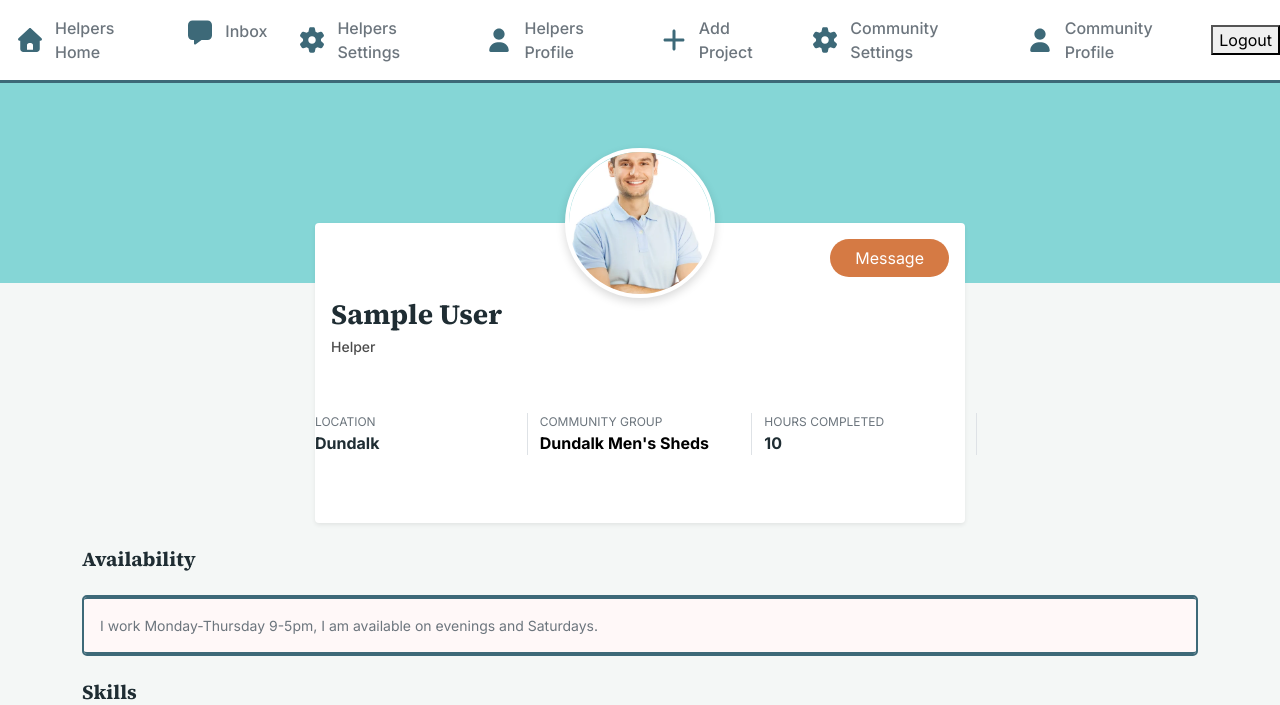
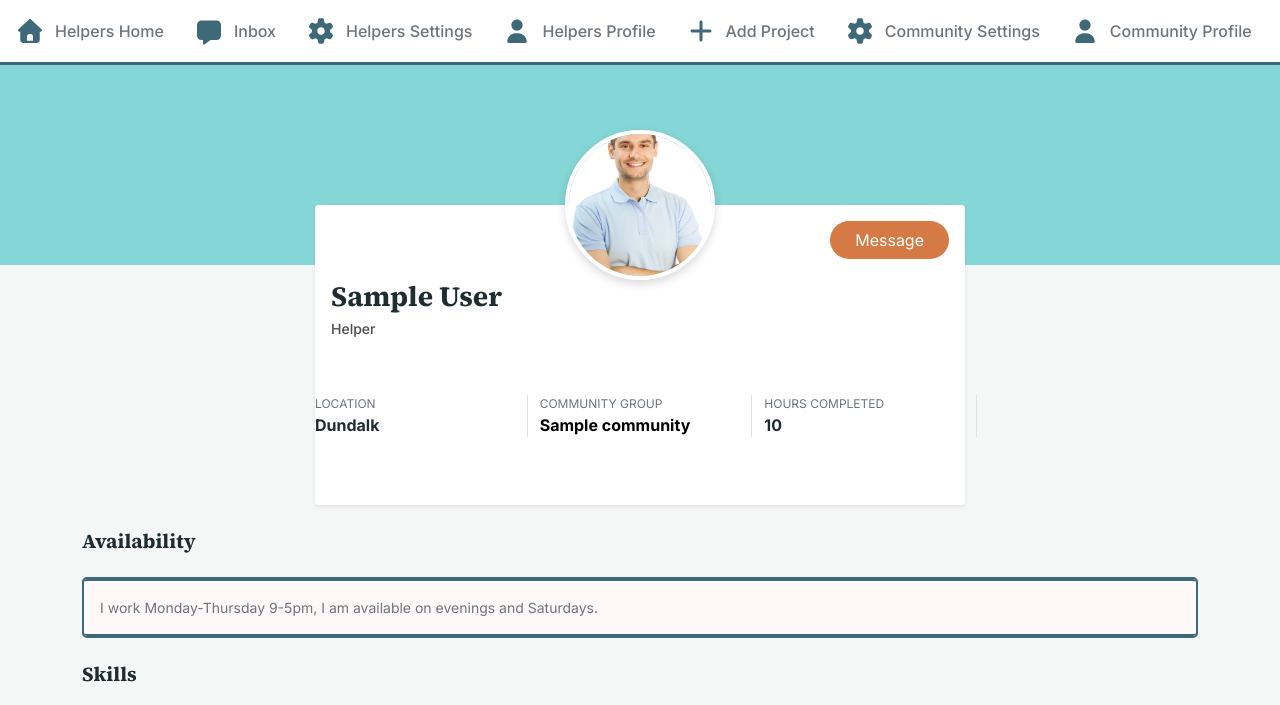
Before and after one commit to Jamie-Lawlor/HelpOuts, a Flask app: a page that uses templates/includes/nav_bar.html in a window 1280 px wide. Shown: the top 705 px of the page. Run offline with Flask 3, Linux system fonts and the light colour scheme; tables that the repository leaves empty hold one stand-in row (values such as "Sample post"); some libraries are stand-ins or nearby versions; some web fonts are replaced.

Commit message:
Fixing minor issues
Fixing some issues that we fixed for T-CA2 on AWS but did not push to github

```diff
--- a/app.py
+++ b/app.py
@@ -1,7 +1,6 @@
 from flask import Flask, render_template, session
 import os
 from db.database import db
-from db.models import Users, Messages, Communities
 from flask_migrate import Migrate
 from routes.login import login_blueprint
 from routes.messages import messages_blueprint
@@ -9,18 +8,16 @@ from routes.profile import profile_blueprint
 from routes.posts import posts_blueprint
 from routes.subscriptions import subscriptions_blueprint
 from dotenv import load_dotenv
-from flask_socketio import SocketIO, join_room, send
-from datetime import datetime
-from Crypto.Cipher import PKCS1_OAEP
-from Crypto.PublicKey import RSA
+from events import socketio
 load_dotenv()
 
 
 app = Flask(__name__)
 app.config["SQLALCHEMY_DATABASE_URI"] = os.getenv("DB_URL")
 app.secret_key = os.getenv("SECRET_KEY")
-socketio = SocketIO(app)
 db.init_app(app)
+socketio.init_app(app)
+
 migrate = Migrate(app, db)
 app.register_blueprint(login_blueprint)
 app.register_blueprint(messages_blueprint)
@@ -32,13 +29,11 @@ app.register_blueprint(subscriptions_blueprint)
 @app.route("/")
 def index():
     session["id"] = 3
-    print("USER ID: ",session.get("user_id"))
     return render_template("index.html")
 
 
 @app.route("/home_page/")
 def home_page():
-    print("USER ID: ",session.get("user_id"))
     return render_template("home_page.html")
 
 
@@ -51,51 +46,5 @@ def settings_page():
 def helper_settings_page():
     return render_template("helper_settings.html")
 
-
-@socketio.on("join_room")
-def handle_connect():
-    session["room"] = "user_3_user_5_direct_messaging"
-    room = session.get("room")
-    join_room(room)
-
-
-
-@socketio.on("message_sent")
-def message_sent(data):
-    date = datetime.now()
-    room = session.get("room")
-    sender_id = data["sender_id"]
-    receiver_id = data["receiver_id"]
-    sender = Users.query.get_or_404(2)
-    # receiver = Users.query.get_or_404(2)
-    if sender_id == "1":
-        sender_data = Communities.query.get_or_404(sender_id)
-    else:
-        sender_data = Users.query.get_or_404(sender_id)
-
-    message = data["message"]
-
-    public_key = sender.public_key
-
-    RSA_public_key = RSA.import_key(public_key)
-    cipher = PKCS1_OAEP.new(RSA_public_key)
-    encrypted_message = cipher.encrypt(message.encode('utf-8'))
-
-    messageContent = {
-        "user": sender_data.name,
-        "message": message,
-        "sent": date.strftime("%H:%M"),
-        "profile_picture":sender_data.profile_picture
-    }
-    message = Messages(
-        sender_id=sender_id,
-        receiver_id=receiver_id,
-        content=encrypted_message,
-        timestamp = date
-    )
-    db.session.add(message)
-    db.session.commit()
-    send(messageContent, to = room)
-
 if __name__ == "__main__":
     socketio.run(app, debug=True)
--- a/db/local-setup/seed.sql
+++ b/db/local-setup/seed.sql
@@ -1,8 +1,8 @@
 INSERT INTO communities (id, name, area, description, profile_picture)
 VALUES
-(1, 'Dundalk Tidy Towns', 'Dundalk, Co.Louth', 'Dundalk Tidy Towns is committed to creating a cleaner and greener environment for the people of Dundalk. Working with the local community and businesses alike to improve the aesthetic appearance of the town.', '/static/images/community_image.png'),
+(1, 'Mens Shed Dundalk', 'Dundalk, Co.Louth', 'Mens Shed Dundalk provides a supportive environment for men to connect, share skills, and work on projects that benefit the local community.', NULL),
 (2, 'Ardee Tidy Towns', 'Ardee, Co.Louth', 'Ardee Tidy Towns is dedicated to enhancing the beauty and cleanliness of Ardee through community involvement and sustainable practices.', NULL),
-(3, 'Mens Shed Dundalk', 'Dundalk, Co.Louth', 'Mens Shed Dundalk provides a supportive environment for men to connect, share skills, and work on projects that benefit the local community.', NULL);
+(3, 'Dundalk Tidy Towns', 'Dundalk, Co.Louth', 'Dundalk Tidy Towns is committed to creating a cleaner and greener environment for the people of Dundalk. Working with the local community and businesses alike to improve the aesthetic appearance of the town.', '/static/images/community_image.png');
 
 INSERT INTO users (id, name, email, password, type, work_area, specialism, skills, rating, private_key, public_key, profile_picture, community_id)
 VALUES
--- /dev/null
+++ b/extensions.py
@@ -0,0 +1,3 @@
+from flask_socketio import SocketIO
+
+socketio = SocketIO()
--- a/routes/posts.py
+++ b/routes/posts.py
@@ -1,6 +1,6 @@
 from flask import Blueprint, render_template, request, redirect, session, jsonify
 from db.database import db
-from db.models import Projects, Jobs, Users, Subscriptions, UserJobs
+from db.models import Projects, Jobs, Users, Subscriptions, UserJobs, JobLocation, Reviews
 import os
 import json
 from pywebpush import webpush, WebPushException
@@ -131,6 +131,11 @@ def edit_post():
 @posts_blueprint.route("/delete_post", methods=["POST"])
 def delete_post():
     updated_data = int(request.json["post_id"])
+    UserJobs.query.filter_by(job_id = updated_data).delete()
+    if updated_data > 0 and updated_data <=4:
+        JobLocation.query.filter_by(job_id = updated_data).delete()
+    if updated_data > 0 and updated_data <=3:
+        Reviews.query.filter_by(job_id = updated_data).delete()
     db.session.delete(Jobs.query.filter_by(id=updated_data).first())
     db.session.commit()
     return ""
@@ -140,9 +145,7 @@ def job_accepted():
     data = request.json["data"]
     job_id = data[0]
     helper_id = data[1]
-
     accepted_job = UserJobs(
-        # HARDCODED
         user_id= helper_id,
         job_id = job_id
     )
--- a/routes/profile.py
+++ b/routes/profile.py
@@ -17,8 +17,6 @@ def community_profile_page(community_name):
     )
     # specific_job_data = Jobs.query.join(Projects, Jobs.project_id == Projects.id).where(Projects.community_id == community_id).all()
     get_project_names = Projects.query.join(Jobs, Projects.id == Jobs.project_id).all()
-    print("LENGTH: ", len(all_job_data))
-    print("LENGTH: ", len(get_project_names))
     return render_template(
         "/profile/community_profile.html",
         community=community_data,
@@ -32,6 +30,7 @@ def community_profile_page(community_name):
 def helper_profile_page(user_name):
     revert_format = user_name.replace("_", " ").title()
     user_data = Users.query.filter_by(name = revert_format).first_or_404()
+    print(user_data.name)
     community_id = user_data.community_id
     joined_community_data = Communities.query.get_or_404(community_id)
     all_job_data = (
@@ -39,6 +38,7 @@ def helper_profile_page(user_name):
         .where(UserJobs.user_id == user_data.id)
         .all()
     )
+    print(all_job_data)
     return render_template("/profile/helper_profile.html", user_data = user_data, community_data = joined_community_data, user_jobs = all_job_data)
 
 
@@ -55,8 +55,6 @@ def settings_page(community_name):
     )
     # specific_job_data = Jobs.query.join(Projects, Jobs.project_id == Projects.id).where(Projects.community_id == community_id).all()
     get_project_names = Projects.query.join(Jobs, Projects.id == Jobs.project_id).all()
-    print("LENGTH: ", len(all_job_data))
-    print("LENGTH: ", len(get_project_names))
     return render_template(
         "/settings.html",
         community=community_data,
--- a/templates/home_page.html
+++ b/templates/home_page.html
@@ -46,7 +46,7 @@
           <hr class="my-4">
           <div class="d-flex justify-content-between align-items-center">
             <span class="small fw-bold text-muted">Join 50 other Helpers</span>
-            <a href="/community_profile/dundalk_tidy_towns" class="btn helper-button">View Group</a>
+            <a href="#" class="btn helper-button">View Group</a>
           </div>
           </div>
         </div>
@@ -71,7 +71,7 @@
           <hr class="my-4">
           <div class="d-flex justify-content-between align-items-center">
             <span class="small fw-bold text-muted">Join 70 other Helpers</span>
-            <a href="/community_profile/dundalk_tidy_towns" class="btn helper-button">View Group</a>
+            <a href="/community_profile/mens_shed_dundalk" class="btn helper-button">View Group</a>
           </div>
           </div>
         </div>
--- a/templates/includes/nav_bar.html
+++ b/templates/includes/nav_bar.html
@@ -41,19 +41,16 @@
             Add Project</a>
         </li>
         <li class="nav-item">
-          <a class="nav-link nav-title" href="/settings/dundalk_tidy_towns">
+          <a class="nav-link nav-title" href="/settings/mens_shed_dundalk">
             <img src="/static/images/settings_icon.svg" width="30" height="30" class="d-inline-block align-top">
             Community Settings</a>
         </li>
         <li class="nav-item">
-          <a class="nav-link nav-title" href="/community_profile/dundalk_tidy_towns">
+          <a class="nav-link nav-title" href="/community_profile/mens_shed_dundalk">
             <img src="/static/images/user_icon.svg" width="30" height="30" class="d-inline-block align-top">
             Community Profile</a>
         </li>
       </ul>
-      <form action="/logout">
-      <button type="submit">Logout</button>
-      </form>
     </div>
   </nav>
 </html>
--- a/templates/messages/message_chat.html
+++ b/templates/messages/message_chat.html
@@ -66,10 +66,11 @@
             </div>
            <script>
                 let time = new Date()
-                var socket = io()
+                var socket = io("http://127.0.0.1:5000/")
                 var user = {}
                 socket.on('connect', function() {
                     socket.emit('join_room')
+                    console.log("CONNECTED!!!")
                 })
                 function create_message(user, message_received, sent, profile_picture){
                 message = document.getElementById("messages")
@@ -87,12 +88,15 @@
                 </div>`
 
         message.innerHTML += messageContent
+                console.log("MESSAGE CREATED!!!")
     }
 
     socket.on("message", (data) => {
+        console.log("MESSAGE DISPLAY FUNCTION REACHED!!!")
         create_message(data.user, data.message, data.sent, data.profile_picture)
     })
     function send_message() {
+        console.log("MESSAGE SEND FUNCTION REACHED!!!")
         user_message = document.getElementById("user_message").value
         socket.emit("message_sent", { "sender_id": localStorage.getItem("sender_id"), "receiver_id": localStorage.getItem("receiver_id"), "message": user_message })
         document.getElementById("user_message").value = ""
--- a/templates/posts/view_post.html
+++ b/templates/posts/view_post.html
@@ -47,7 +47,7 @@
         <!-- manage the post -->
 <div class="card-footer pb-4 px-4 border-0" id="public-actions">
     <div class="row g-2">
-        <div class="col-6"><a href="/message_chat" class=""><button type="button" class="btn helper-button-orange px-4">Message</button></a></div>
+        <div class="col-6"><a href="/temp_inbox/" class=""><button type="button" class="btn helper-button-orange px-4">Message</button></a></div>
         <div class="col-6"><button type="button" id="job_accepted" class="btn helper-button-orange px-4" onclick="accept_job()">Accept</button></div>
     </div>
 </div>
--- a/templates/profile/community_profile.html
+++ b/templates/profile/community_profile.html
@@ -18,7 +18,6 @@
                         </div>
                         <div class="card-body pt-0">
                                 <h4 class="fw-bold mb-0">{{ community.name}}</h4>
-
                                 <p class="text-primary-small">{{ community.area }}</p>
 
                                 <div class="row mt-4">
@@ -89,19 +88,21 @@
                         </a>
                         {% endif %}
                         {% if projects|length > 3 %}
+                        {% for i in range(3, projects|length) %}
                         <a href="" class="text-decoration-none text-dark">
                                 <div class="card border-0 shadow-sm p-2" style="min-width: 160px">
                                         <img src="/static/images/default_image.jpg" class="rounded"
                                                 style="height: 120px; object-fit:cover;">
                                         <div class="pt-2 text-center">
                                                 <p class="mb-0 fw-bold small">
-                                                {{ projects[3].project_title }}
+                                                {{ projects[i].project_title }}
                                                 </p>
                                                 <small class="tex-muted" style="font-size:10px;">5 Jobs
                                                         Available</small>
                                         </div>
                                 </div>
                         </a>
+                        {% endfor %}
                         {% endif %}
                 </div>
 
--- a/templates/profile/helper_profile.html
+++ b/templates/profile/helper_profile.html
@@ -36,7 +36,7 @@
                                         <div class="col-4 border-end">
                                                 <small class="text-muted text-uppercase d-block" style="font-size: 12px;">Community Group</small>
                                                 <a href="/community_profile/{{ community_data.name }}" style="color:black !important" class="text-decoration-none">
-                                                <span class="fw-bold"> Dundalk Men's Sheds</span></a>
+                                                <span class="fw-bold"> {{ community_data.name }}</span></a>
 
                                         </div>
                                         <div class="col-4 border-end">
```
Also changed, not shown: events.py (added, +54 -0 lines).
